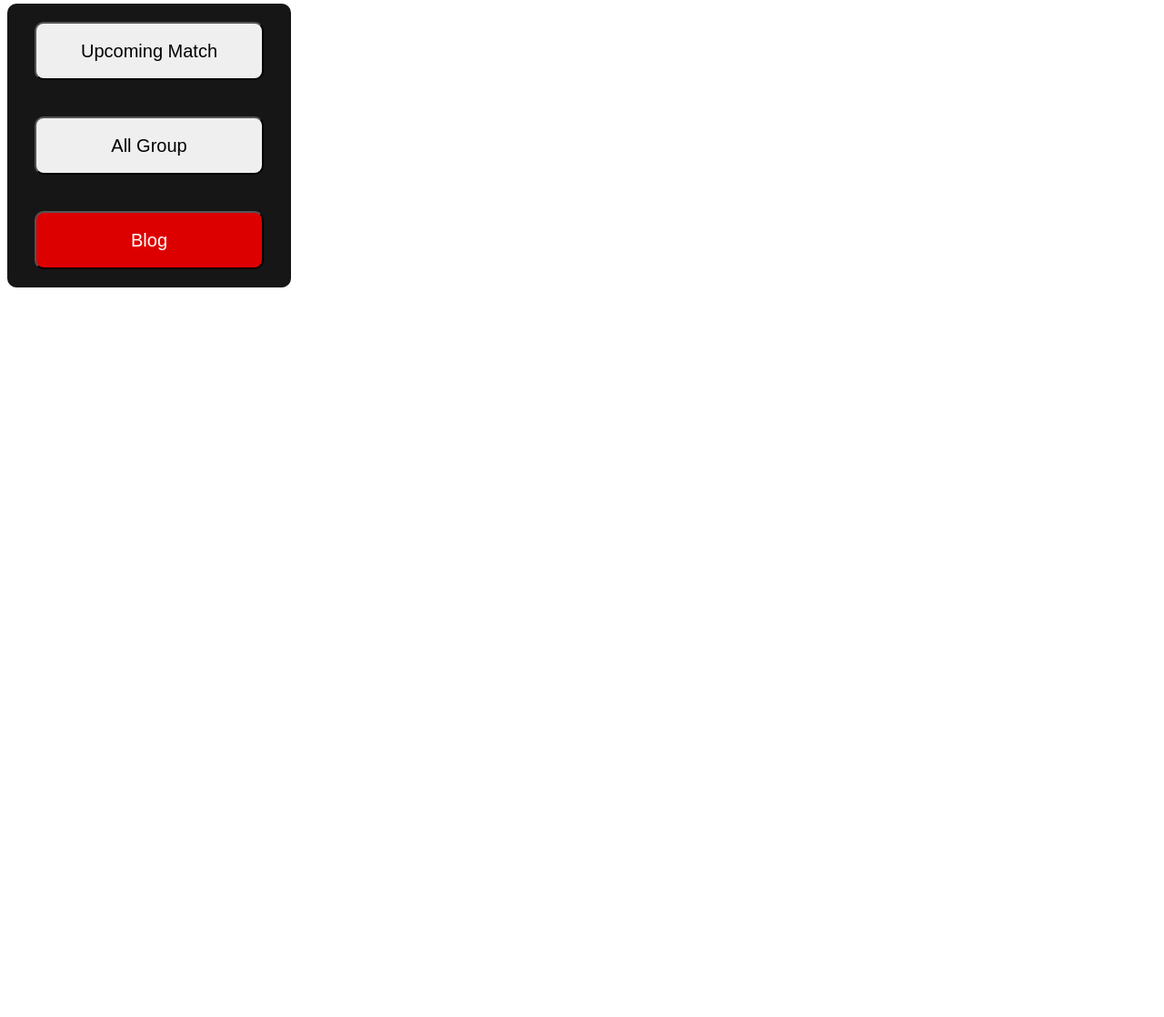
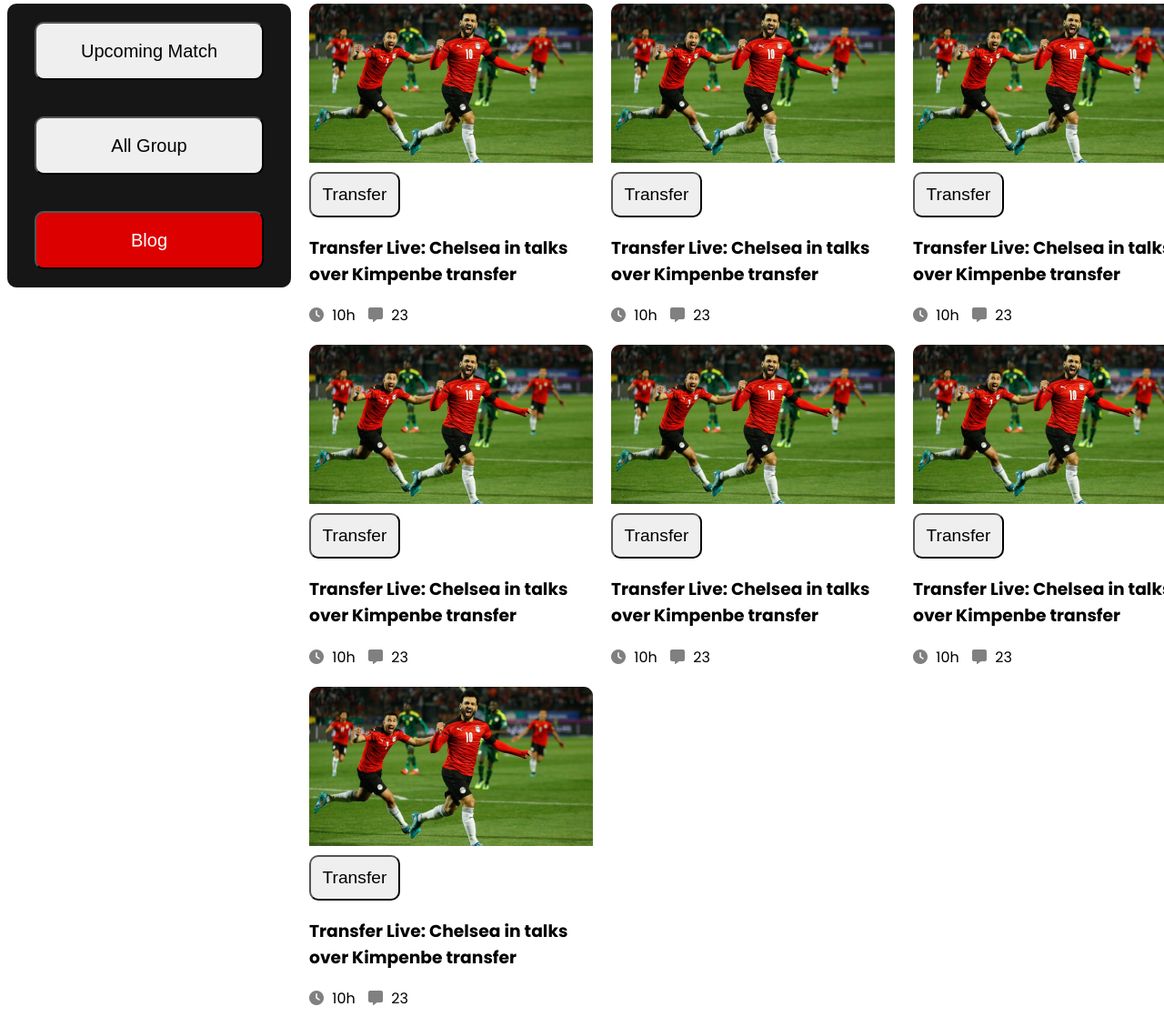
Before and after one commit to nurulcse7/world-cup, a plain HTML site: page index.html in a window 1280 px wide. Shown: the part 702-1820 px from the top of the page at 91% size. Before the commit the page ends 1026 px from the top, so only its background shows below. Drawn offline with Linux system fonts and the light colour scheme.

Commit message:
transfer section added

```diff
--- a/index.html
+++ b/index.html
@@ -15,6 +15,7 @@
 </head>
 
 <body>
+    <!-- Banner section start  -->
     <section class="top-banner">
         <div class="half-width">
             <h1>The Greatest <br> show on the <br> earth </h1>
@@ -24,15 +25,17 @@
                 from 45 BC, making it over 2000 years old.
             </p>
 
-            <button class="banner-button">Watch Live <i class="fa-brands fa-youtube"></i> <i class="fa-solid fa-angle-right"></i></button>
+            <button class="banner-button">Watch Live <i class="fa-brands fa-youtube"></i> <i
+                    class="fa-solid fa-angle-right"></i></button>
         </div>
 
         <div class="half-width">
             <img src="images/Banner Image.png" alt="">
         </div>
     </section>
+    <!-- Banner section end -->
 
-
+    <!-- Transfer section start -->
     <section class="transfer">
         <div class="three-button">
             <button class="button-one">Upcoming Match</button> <br>
@@ -40,8 +43,70 @@
             <button class="button-three">Blog</button>
         </div>
 
+        <div class="player-container">
+
+            <div class="player">
+                <img src="images/Blog Image.png" alt="">
+                <button>Transfer</button>
+                <h3>Transfer Live: Chelsea in talks <br> over Kimpenbe transfer</h3>
+                <span><i class="fa-solid fa-clock"></i> 10h <i class="fa-solid fa-message"></i> 23</span>
+            </div>
+
+
+            <div class="player">
+                <img src="images/Blog Image.png" alt="">
+                <button>Transfer</button>
+                <h3>Transfer Live: Chelsea in talks <br> over Kimpenbe transfer</h3>
+                <span><i class="fa-solid fa-clock"></i> 10h <i class="fa-solid fa-message"></i> 23</span>
+            </div>
+
+
+            <div class="player">
+                <img src="images/Blog Image.png" alt="">
+                <button>Transfer</button>
+                <h3>Transfer Live: Chelsea in talks <br> over Kimpenbe transfer</h3>
+                <span><i class="fa-solid fa-clock"></i> 10h <i class="fa-solid fa-message"></i> 23</span>
+            </div>
+
+
+            <div class="player">
+                <img src="images/Blog Image.png" alt="">
+                <button>Transfer</button>
+                <h3>Transfer Live: Chelsea in talks <br> over Kimpenbe transfer</h3>
+                <span><i class="fa-solid fa-clock"></i> 10h <i class="fa-solid fa-message"></i> 23</span>
+            </div>
+
+
+            <div class="player">
+                <img src="images/Blog Image.png" alt="">
+                <button>Transfer</button>
+                <h3>Transfer Live: Chelsea in talks <br> over Kimpenbe transfer</h3>
+                <span><i class="fa-solid fa-clock"></i> 10h <i class="fa-solid fa-message"></i> 23</span>
+            </div>
+
+
+            <div class="player">
+                <img src="images/Blog Image.png" alt="">
+                <button>Transfer</button>
+                <h3>Transfer Live: Chelsea in talks <br> over Kimpenbe transfer</h3>
+                <span><i class="fa-solid fa-clock"></i> 10h <i class="fa-solid fa-message"></i> 23</span>
+            </div>
+
+
+            <div class="player">
+                <img src="images/Blog Image.png" alt="">
+                <button>Transfer</button>
+                <h3>Transfer Live: Chelsea in talks <br> over Kimpenbe transfer</h3>
+                <span><i class="fa-solid fa-clock"></i> 10h <i class="fa-solid fa-message"></i> 23</span>
+            </div>
+
+        </div>
 
     </section>
+    <!-- Transfer section end -->
+
+
+
 
 </body>
 
--- a/style.css
+++ b/style.css
@@ -43,6 +43,8 @@ body {
 
 .transfer {
     width: 1321px;
+    display: flex;
+    gap: 20px;
 }
 
 .three-button {
@@ -79,3 +81,41 @@ body {
     background-color: #DD0000;
     color: #FFFFFF;
 }
+
+
+
+.player-container {
+    display: grid;
+    grid-template-columns: repeat(3, 1fr);
+    gap: 20px;
+}
+
+.player {
+    display: flex;
+    flex-direction: column;
+}
+
+.player img {
+    width: 100%;
+    margin-bottom: 10px;
+}
+
+.player button {
+    width: 32%;
+    padding: 12px;
+    font-size: larger;
+    border-radius: 10px;
+}
+
+.fa-clock  {
+    color: grey;
+    margin-right: 5px;
+}
+
+.fa-message {
+    color: gray;
+    margin-right: 5px;
+    margin-left: 10px;
+}
+
+/* Footer  */
```
